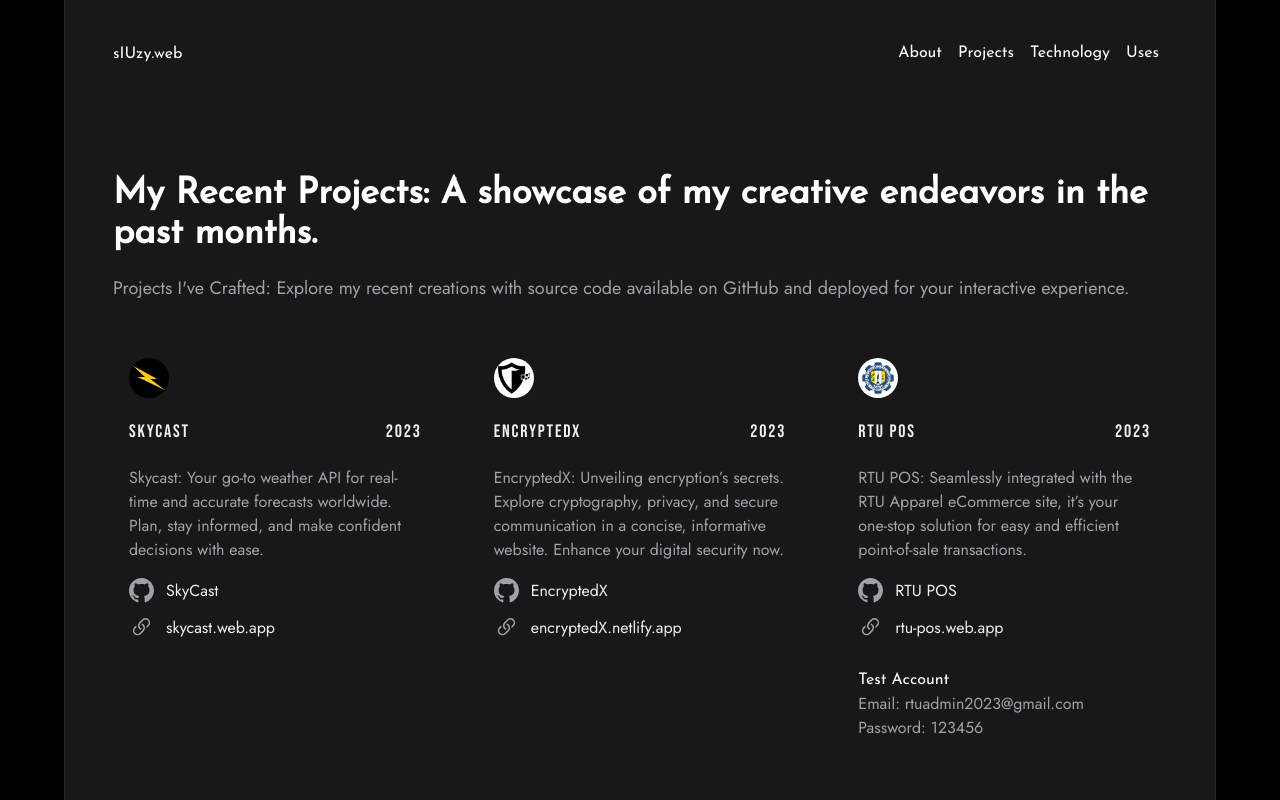
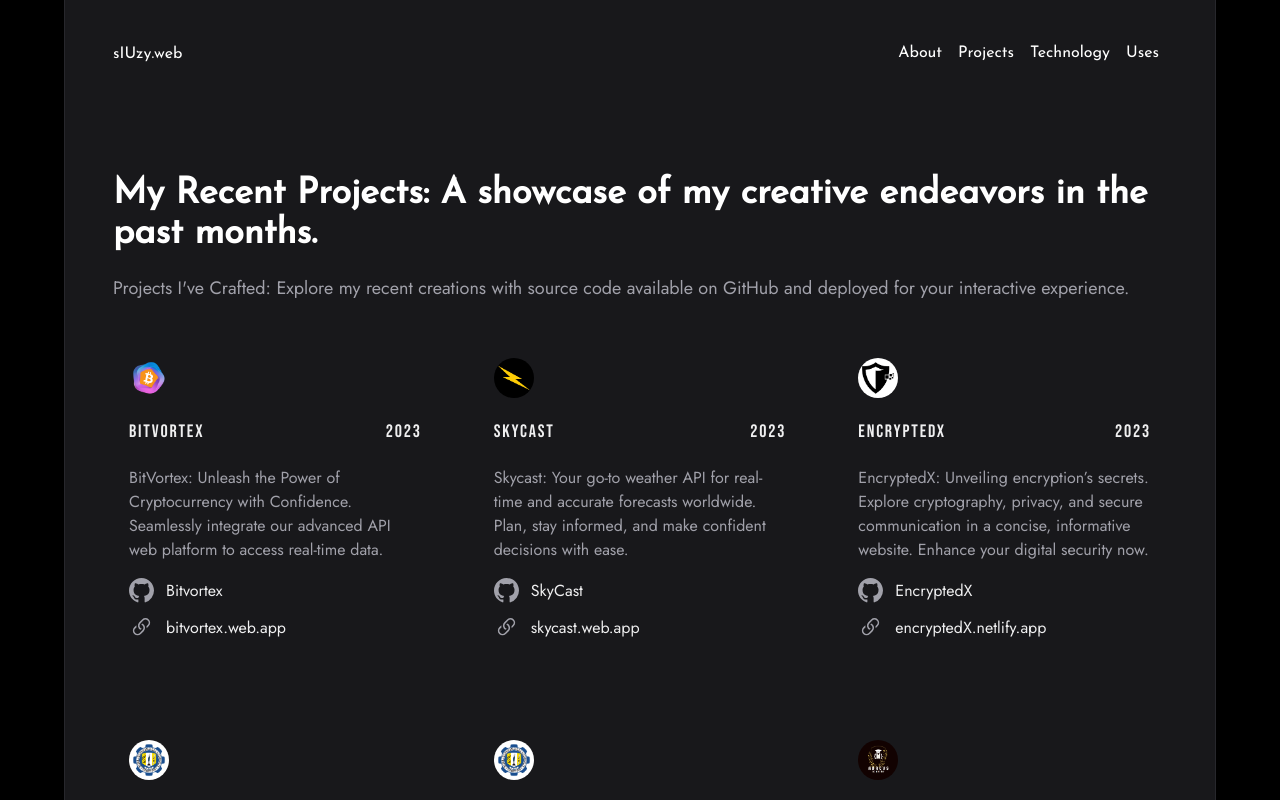
Before and after one commit to sIUzyy/p-portfolio, a React (Vite) app: page /projects in a window 1280 px wide. Shown: the top 800 px of the page. Built offline with nearby package versions, Linux system fonts and the light colour scheme.

Commit message:
portfolio update

```diff
--- a/src/components/Footer.jsx
+++ b/src/components/Footer.jsx
@@ -26,10 +26,12 @@ const info = [
 
 ]
 
-import React from 'react'
+import React, {useState} from 'react'
 import { Link } from 'react-router-dom'
 
 const Footer = () => {
+
+  const [year] = useState(new Date().getFullYear())
 
   const scrollToTop = () => {
     window.scrollTo({
@@ -55,7 +57,7 @@ const Footer = () => {
 
       <div className='pt-5 text-center md:pt-0'>
         <h1 className='text-[#5E5E66] font-p'>
-        © 2023 Justin Peligro. All rights reserved.
+        © {year} Justin Peligro. All rights reserved.
         </h1>
       </div>
     </div>
--- a/src/pages/Main.jsx
+++ b/src/pages/Main.jsx
@@ -52,6 +52,14 @@ const experiences = [
 
   {
     id: 1,
+    title: 'Bitvortex',
+    description: 'Cryptocurrency Api website',
+    date: 'May 2023',
+    imgsrc: bitvortex,
+  },
+
+  {
+    id: 2,
     title: 'SkyCast',
     description: 'Weather Api website',
     date: 'May 2023',
@@ -59,7 +67,7 @@ const experiences = [
   },
 
   {
-    id: 2,
+    id: 3,
     title: 'EncryptedX',
     description: 'Informative website',
     date: 'May 2023',
@@ -67,7 +75,7 @@ const experiences = [
   },
 
   {
-    id: 3,
+    id: 4,
     title: 'RTU POS',
     description: 'Point of Sale website',
     date: 'March 2023',
@@ -75,20 +83,14 @@ const experiences = [
   },
 
   {
-    id: 4,
+    id: 5,
     title: 'RTU Apparel',
     description: 'E-commerce website',
     date: 'February 2023',
     imgsrc: rtu,
   },
 
-  {
-    id: 5,
-    title: 'Abacus Academy',
-    description: 'Informative website',
-    date: 'August 2022',
-    imgsrc: abacus,
-  },
+
 ]
 
 const tech = [
@@ -142,6 +144,7 @@ import {  useTypewriter } from 'react-simple-typewriter'
 import rtu from '../assets/rtu.webp'
 import abacus from '../assets/abacus.webp'
 import encryp from '../assets/encrypted.webp'
+import bitvortex from '../assets/bitvortex.png'
 import skycast from '../assets/skycast.webp'
 import { saveAs } from 'file-saver'
 import style from "./css/style.css"
--- a/src/pages/Projects.jsx
+++ b/src/pages/Projects.jsx
@@ -1,4 +1,16 @@
 const projects = [
+
+  {
+    id: 1,
+    imgsrc: bitvortex,
+    title: 'Bitvortex',
+    description: 'BitVortex: Unleash the Power of Cryptocurrency with Confidence. Seamlessly integrate our advanced API web platform to access real-time data.',
+    src: 'https://github.com/sIUzyy/p-bitvortex',
+    url: 'https://bitvortex-crypto.web.app/',
+    web: 'bitvortex.web.app',
+    date: '2023',
+    account: '',
+  },
 
   {
     id: 1,
@@ -72,6 +84,7 @@ import rtu from '../assets/rtu.webp'
 import abacus from '../assets/abacus.webp'
 import encryp from '../assets/encrypted.webp'
 import skycast from '../assets/skycast.webp'
+import bitvortex from '../assets/bitvortex.png'
 import { Link } from 'react-router-dom'
 import {BsGithub, BsLink45Deg} from 'react-icons/bs'
 
```
Also changed, not shown: src/assets/bitvortex.png (added).
